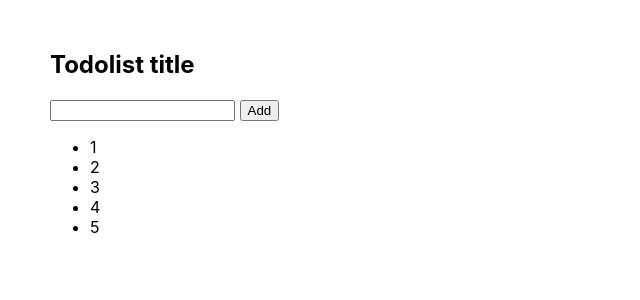
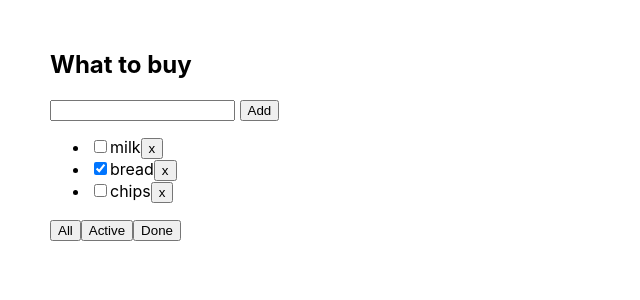
Before and after one commit to Lykke27/my-to-do-list, a React (Create React App) app: page / in a window 1280 px wide. Shown: the top 300 px of the page, without its empty margins (0-640 px from the left). Built offline with nearby package versions, Linux system fonts and the light colour scheme.

Commit message:
Realising delete tasks and filter

```diff
--- a/src/App.tsx
+++ b/src/App.tsx
@@ -1,11 +1,40 @@
-import React from 'react';
+import React, {useState} from 'react';
 import './App.css';
-import {Todolist} from "./components/Todolist";
+import {FilterValuesType, Todolist} from "./components/Todolist";
+
 
 function App() {
+    const [tasks, setTasks] = useState([
+        {id: 1, title: "milk", isDone: false},
+        {id: 2, title: "bread", isDone: true},
+        {id: 3, title: "chips", isDone: false},
+    ]);
+
+    const [filter, setFilter] = useState<FilterValuesType>('all')
+    let tasksForTodolist = tasks
+    if (filter === "active") {
+        tasksForTodolist = tasksForTodolist.filter(t => t.isDone === false)
+    }
+    if (filter === "done") {
+        tasksForTodolist = tasksForTodolist.filter(t => t.isDone === true)
+    }
+    const changeFilter = (filter: FilterValuesType) => {
+        setFilter(filter)
+    }
+
+    const removeTask = (id: number) => {
+        const newTasks = tasks.filter(t => t.id !== id)
+        setTasks(newTasks)
+    }
+
     return (
         <div className="App">
-            <Todolist/>
+            <Todolist title="What to buy"
+                      tasks={tasksForTodolist}
+                      removeTask={removeTask}
+                      changeFilter={changeFilter}
+
+            />
         </div>
     );
 }
--- a/src/components/Todolist.tsx
+++ b/src/components/Todolist.tsx
@@ -1,18 +1,40 @@
 import React from "react";
 
-export const Todolist = () => {
-    return(
+export type FilterValuesType = 'all' | 'active' | 'done'
+
+
+type TasksPropsType = {
+    id: number
+    title: string
+    isDone: boolean
+}
+
+type PropsType = {
+    title: string
+    tasks: Array<TasksPropsType>
+    removeTask:(taskId:number) => void
+    changeFilter:(filter:FilterValuesType) => void
+}
+
+export const Todolist = (props: PropsType) => {
+    return (
         <div>
-
-            <h2>Todolist title</h2>
+            <h2>{props.title}</h2>
             <input type="text"/> <span><button>Add</button></span>
             <ul>
-                <li>1</li>
-                <li>2</li>
-                <li>3</li>
-                <li>4</li>
-                <li>5</li>
+                {
+                    props.tasks.map(t => <li>
+                        <input type="checkbox" checked={t.isDone}/>
+                        <span>{t.title}</span>
+                        <button onClick={() => props.removeTask(t.id)}>x</button>
+                    </li>)
+                }
             </ul>
+            <div>
+                <button onClick={()=>props.changeFilter("all")}>All</button>
+                <button onClick={()=>props.changeFilter("active")}>Active</button>
+                <button onClick={()=>props.changeFilter("done")}>Done</button>
+            </div>
         </div>
     )
 }
```
